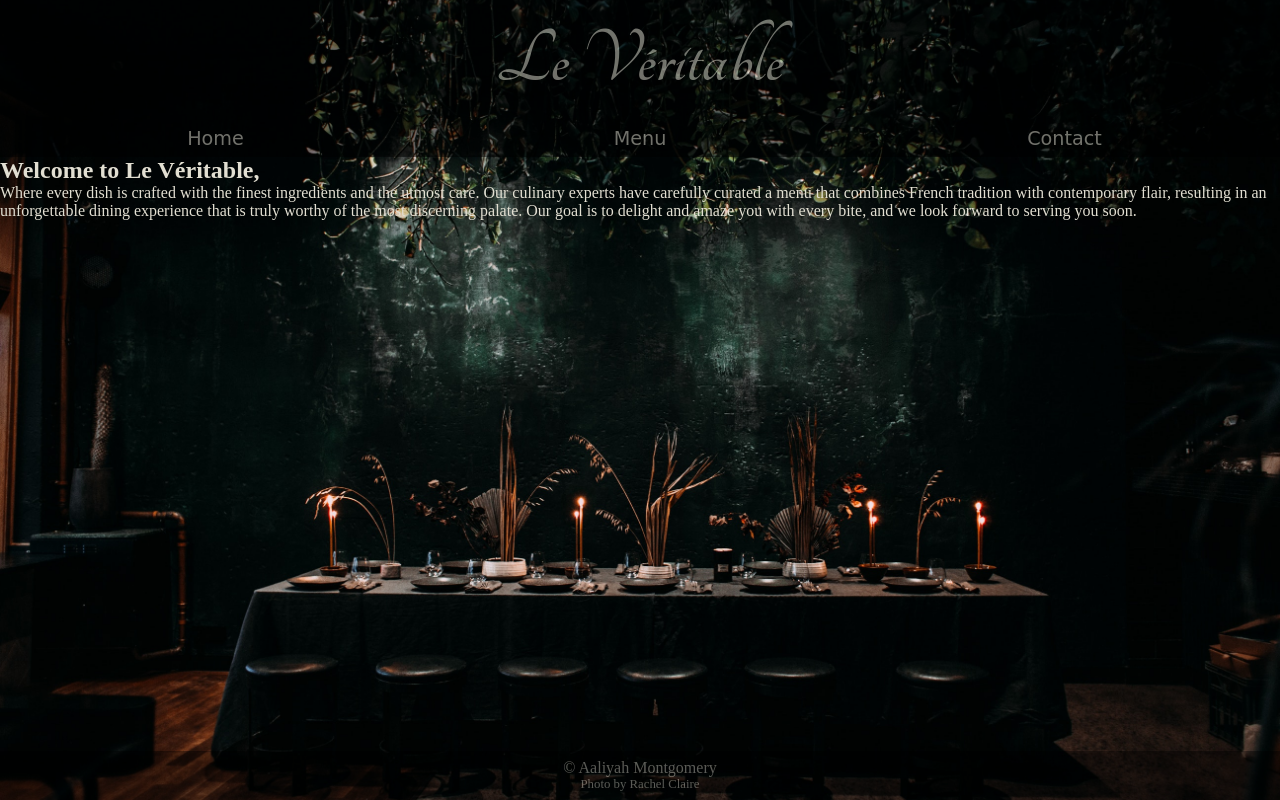
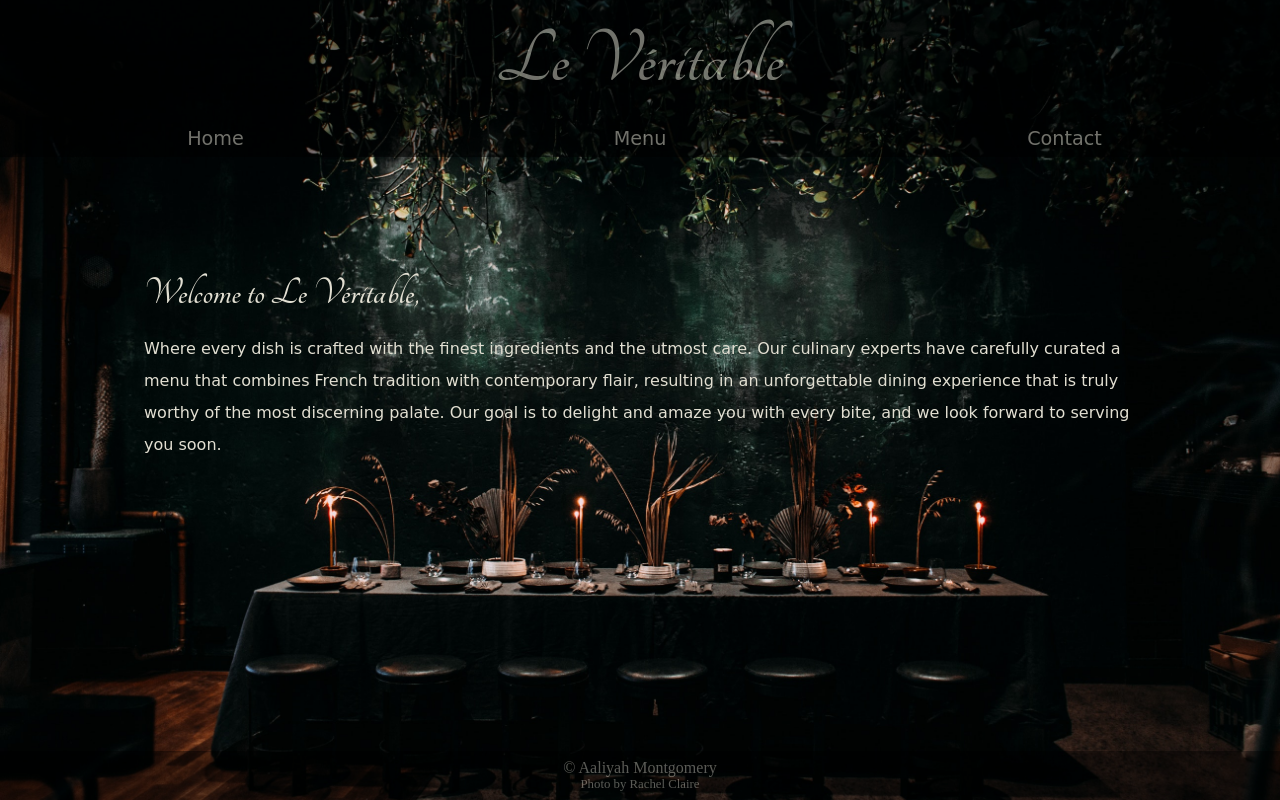
Before and after one commit to Aaliyah1699/restaurant-page, a website built with webpack: page dist/index.html in a window 1280 px wide. Built offline with nearby package versions, Linux system fonts and the light colour scheme; a web font is replaced by a local one.

Commit message:
home section

```diff
--- a/src/style.css
+++ b/src/style.css
@@ -50,7 +50,25 @@ nav {
 .nav-button:hover {
   text-decoration: underline;
 }
+
 /* Home */
+div.home {
+  width: 80%;
+  margin: 0 auto;
+  margin-top: 5em;
+  padding: 1em;
+  background-color: transparent;
+}
+div.home h2 {
+  font-size: 2.5em;
+  line-height: 2;
+  font-family: 'Tangerine', cursive, fantasy;
+}
+div.home p {
+  font-size: 1rem;
+  line-height: 2;
+  font-family: 'Castoro Titling', cursive, fantasy;
+}
 /* Footer*/
 footer {
   position: fixed;
```
